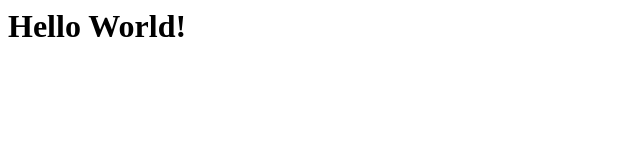
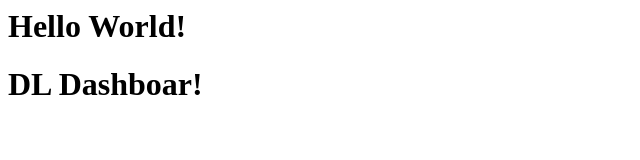
Before and after one commit to DevErf/DLProj, a plain HTML site: page DLProj/index.html in a window 1280 px wide. Shown: the whole page, without its empty margins (0-640 px from the left). Drawn offline with Linux system fonts and the light colour scheme.

Commit message:
Index updated -2nd commit

```diff
--- a/DLProj/index.html
+++ b/DLProj/index.html
@@ -6,6 +6,7 @@
 
   <body>
     <h1> Hello World! </h1>
+    <h1> DL Dashboar! </h1>
 
   </body>
 </html>
```
